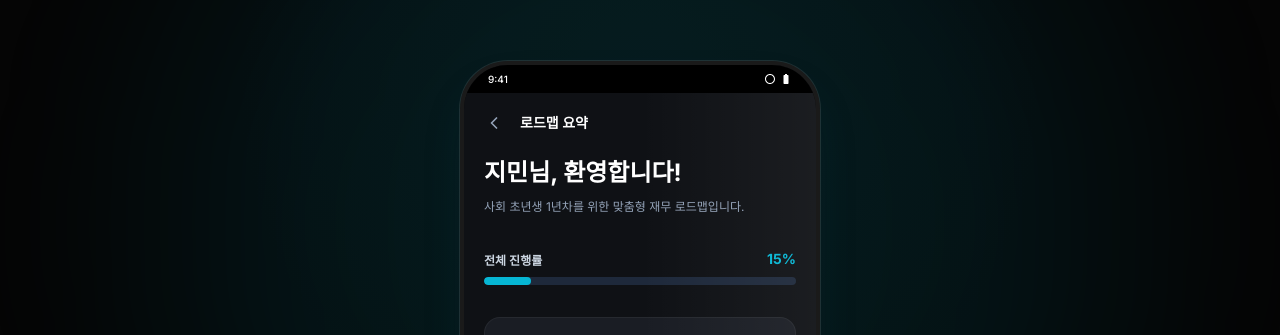
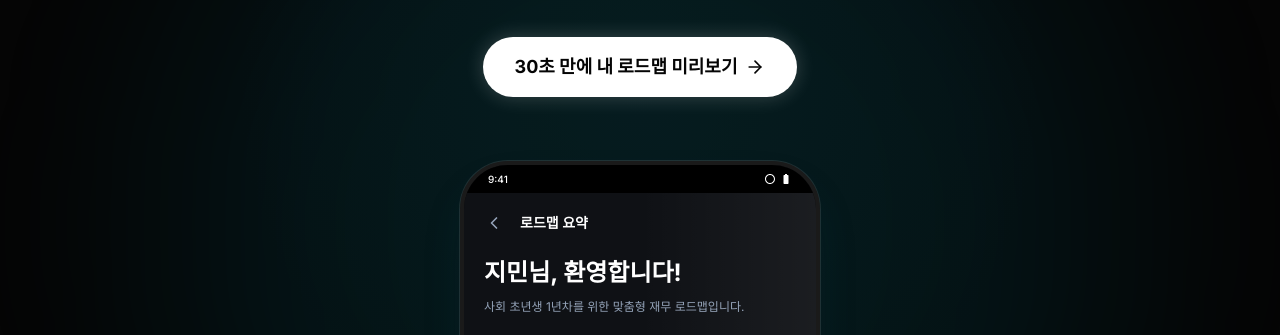
Before and after one commit to ticclemoa/waitlist, a plain HTML site: page index.html in a window 1280 px wide. Shown: the part 387-722 px from the top of the page. Drawn offline with nearby package versions, Linux system fonts and the light colour scheme; a web font is replaced by a local one.

Commit message:
CTA 버튼 예토전생

```diff
--- a/index.html
+++ b/index.html
@@ -242,10 +242,23 @@
                 AI가 로드맵 짜드려요
             </h1>
 
-            <p class="text-lg md:text-xl text-slate-400 mb-16 max-w-2xl mx-auto leading-relaxed">
+            <p class="text-lg md:text-xl text-slate-400 mb-10 max-w-2xl mx-auto leading-relaxed">
                 월급만 입력하면 끝. 저축, 투자, 비상금 계획을<br class="hidden md:block">
                 복잡한 계산 없이 자동으로 설계해 드립니다.
             </p>
+
+            <div class="mb-16">
+                <a href="#preview-form"
+                    class="inline-flex items-center gap-2 bg-white text-[#050505] hover:bg-slate-200 px-8 py-4 rounded-full font-bold text-lg transition-all hover:scale-105 shadow-[0_0_20px_rgba(255,255,255,0.2)]">
+                    30초 만에 내 로드맵 미리보기
+                    <svg xmlns="http://www.w3.org/2000/svg" width="24" height="24" viewBox="0 0 24 24" fill="none"
+                        stroke="currentColor" stroke-width="2" stroke-linecap="round" stroke-linejoin="round"
+                        class="w-5 h-5">
+                        <path d="M5 12h14"></path>
+                        <path d="m12 5 7 7-7 7"></path>
+                    </svg>
+                </a>
+            </div>
 
             <!-- Phone Mockup -->
             <div
```
